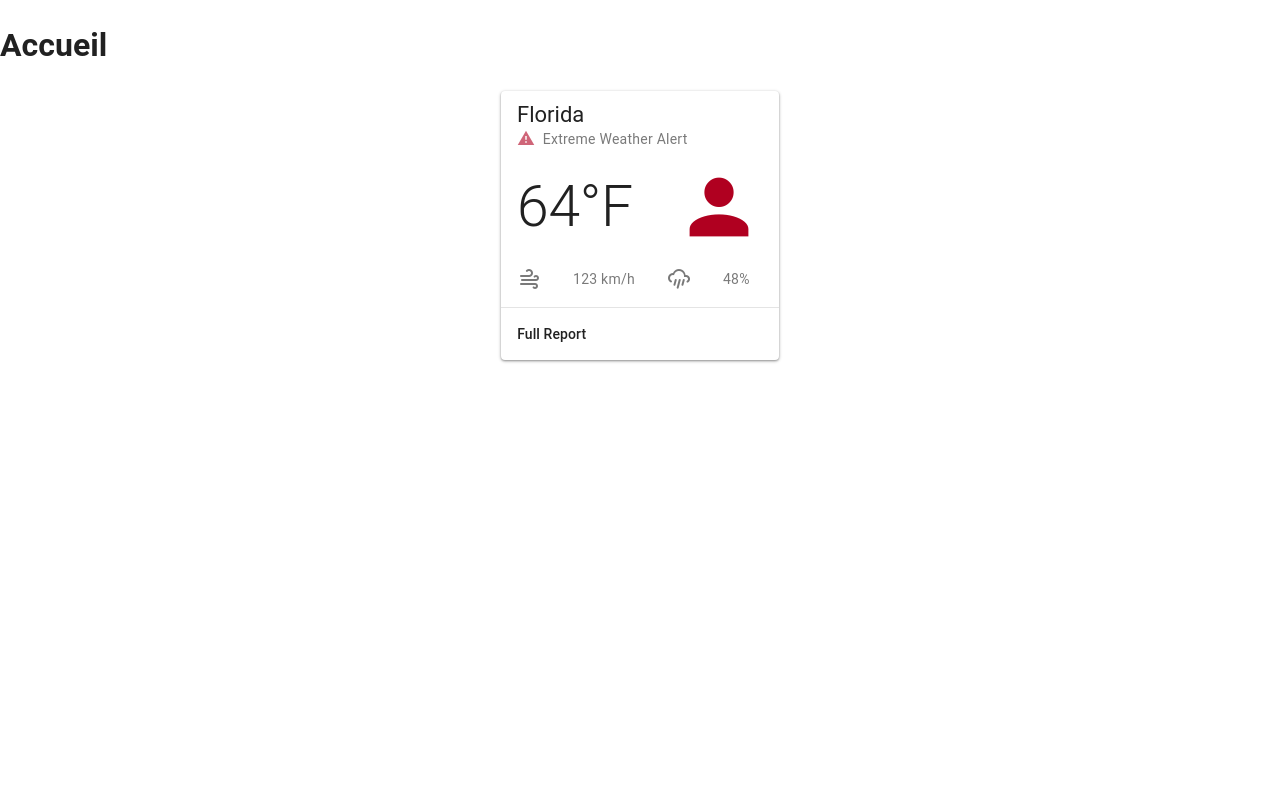
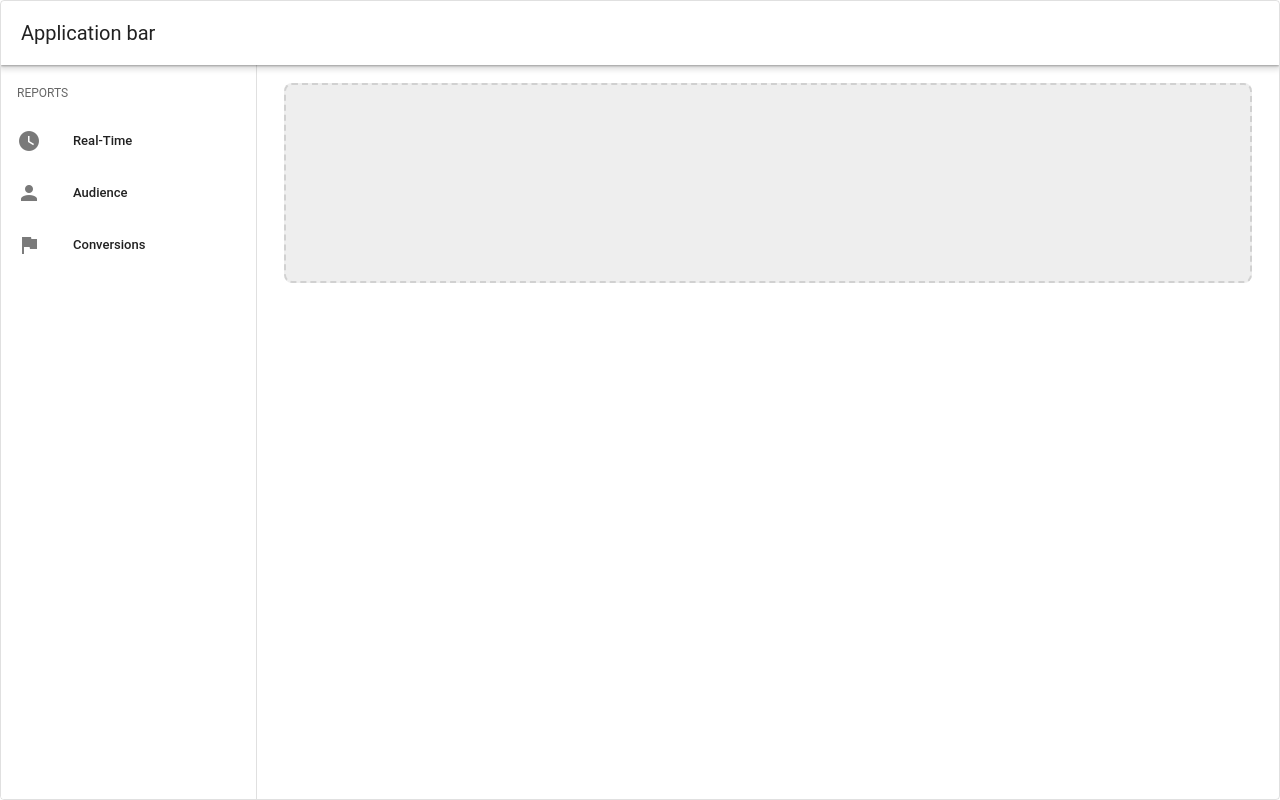
Before and after one commit to GenXwater/vueJS_exercices, a Nuxt app in the folder vue_app_gestion/: page / in a window 1280 px wide. Built offline with nearby package versions, Linux system fonts and the light colour scheme.

Commit message:
Refactor layout structure to include navigation drawer and main content area

```diff
--- a/vue_app_gestion/app/layouts/default.vue
+++ b/vue_app_gestion/app/layouts/default.vue
@@ -1,5 +1,47 @@
 <template>
   <v-app>
-    <slot />
+    <v-layout class="rounded rounded-md border">
+      <v-app-bar title="Application bar"></v-app-bar>
+
+      <v-navigation-drawer>
+        <v-list nav>
+          <v-list-subheader>REPORTS</v-list-subheader>
+
+          <v-list-item
+            v-for="(item, i) in items"
+            :key="i"
+            :value="item"
+            color="primary"
+            rounded="xl"
+          >
+            <template v-slot:prepend>
+              <v-icon :icon="item.icon"></v-icon>
+            </template>
+
+            <v-list-item-title v-text="item.text"></v-list-item-title>
+          </v-list-item>
+        </v-list>
+      </v-navigation-drawer>
+
+      <v-main class="d-flex align-center justify-center" height="300">
+        <v-container>
+          <v-sheet
+            border="dashed md"
+            color="surface-light"
+            height="200"
+            rounded="lg"
+            width="100%"
+          ></v-sheet>
+        </v-container>
+      </v-main>
+    </v-layout>
   </v-app>
 </template>
+
+<script setup>
+  const items = [
+    { text: 'Real-Time', icon: 'mdi-clock' },
+    { text: 'Audience', icon: 'mdi-account' },
+    { text: 'Conversions', icon: 'mdi-flag' },
+  ]
+</script>
```
